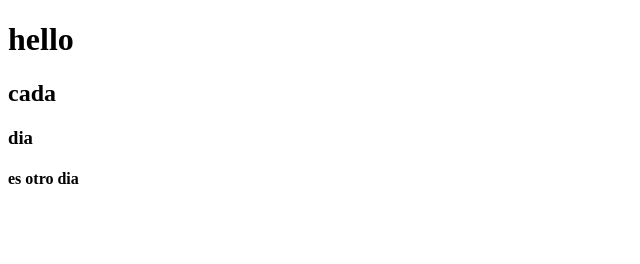
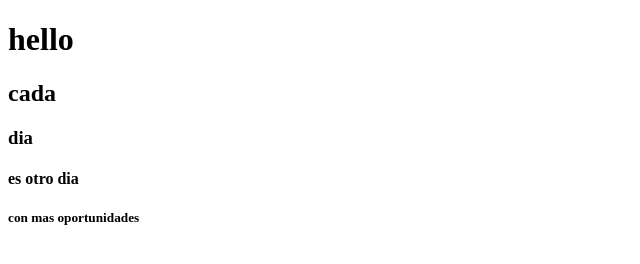
Before and after one commit to luisbull/git_practice, a plain HTML site: page index.html in a window 1280 px wide. Shown: the whole page, without its empty margins (0-640 px from the left). Drawn offline with Linux system fonts and the light colour scheme.

Commit message:
h5 added

```diff
--- a/index.html
+++ b/index.html
@@ -11,6 +11,7 @@
     <h2>cada</h2>
     <h3>dia</h3>
     <h4>es otro dia</h4>
+    <h5>con mas oportunidades</h5>
   </div>
 </body>
 </html>
```
